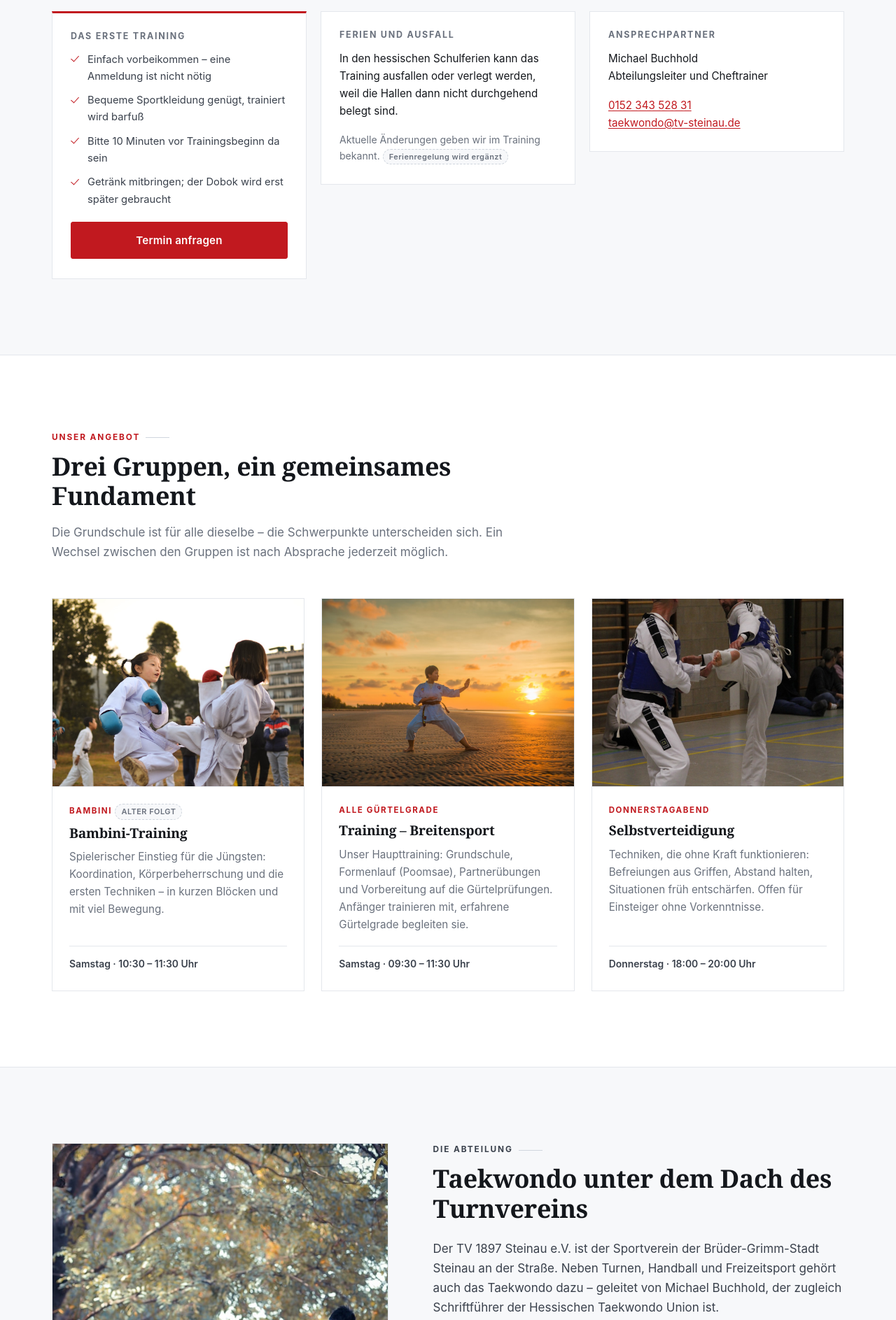
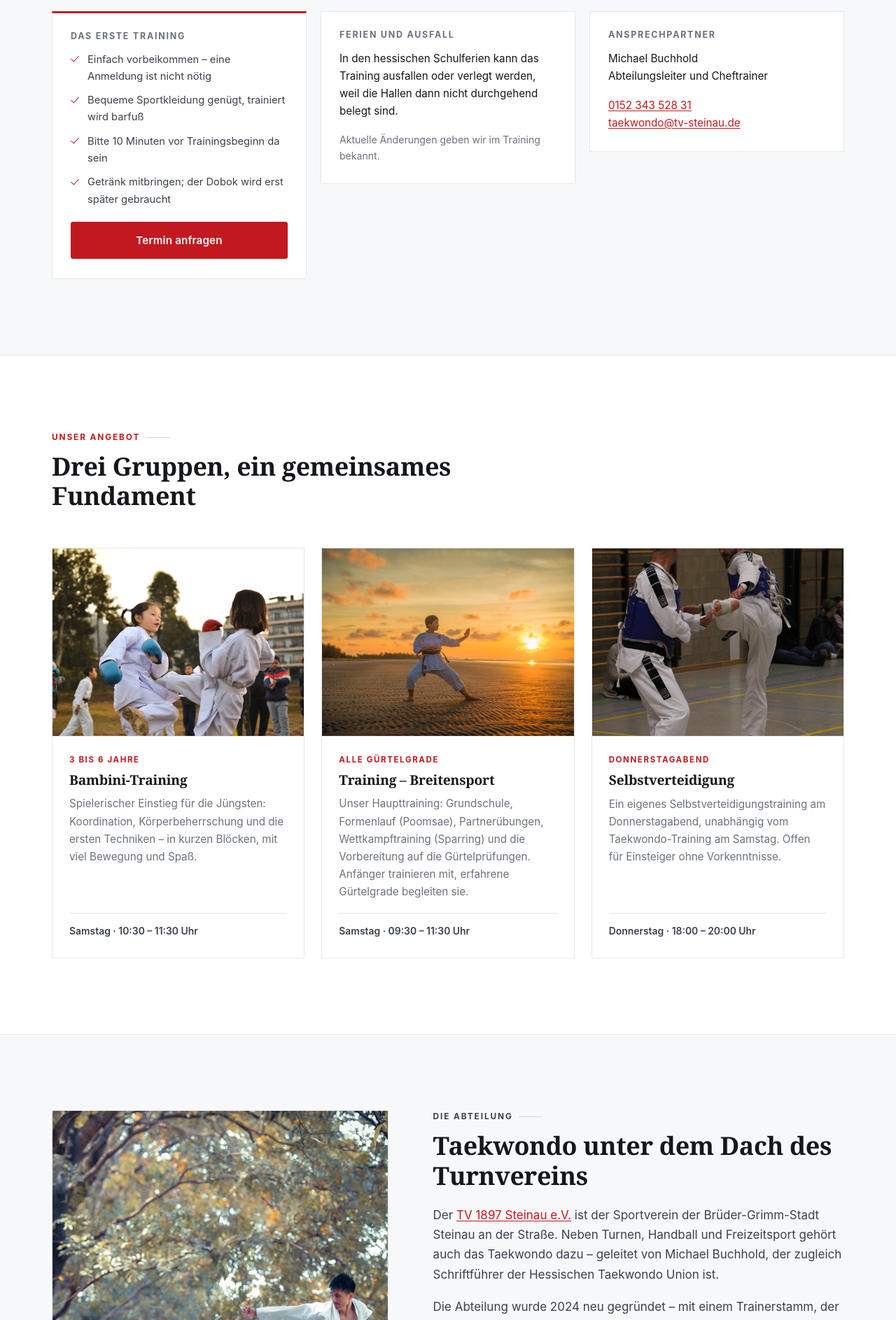
Before and after one commit to JustusRoe/Taekwondo-, a PHP site: page / in a window 1280 px wide. Shown: the part 2680-4567 px from the top of the page at 70% size. Run offline with PHP 8.4, Linux system fonts and the light colour scheme.

Commit message:
Texte überarbeitet, Hallenadressen korrigiert, Anfahrt ergänzt
Hallenadressen waren falsch. Richtig sind Am Steines 23 und Im Schloß
(alte Turnhalle), nicht Am Steinaubach 14 und Schlossstraße 22. Die
Angaben standen an drei Stellen und kommen jetzt aus einer Quelle
(assets/js/trainingstermine.js).

Neu unten im Kontaktteil: Trainingsorte und Anfahrt mit vollständiger
Anschrift je Halle, wann dort trainiert wird und einem Kartenlink. Die
Links zeigen auf OpenStreetMap, weil dabei nichts nachgeladen und
nichts mitgeschnitten wird; Parken und Eingang sind als offener Punkt
markiert.

Beiträge stehen nicht mehr auf dieser Seite. Stattdessen verweist sie
für den Vereinsbeitrag auf tv-steinau.de und für die Umlage auf die
Umlageerklärung im Downloadbereich. Damit gibt es die Zahlen nur an
einer Stelle - dass sie auseinanderlaufen, war zuletzt genau das
Problem. Die Seite verlinkt den Hauptverein jetzt an drei Stellen.

Weitere Textänderungen:
- "Das erste Probetraining" wird zu "Probetraining"
- Banner zur Ferienregelung entfernt
- Vorspann im Angebot entfernt
- Bambini: 3 bis 6 Jahre, "mit viel Bewegung und Spaß"
- Breitensport nennt jetzt auch Wettkampftraining (Sparring)
- Selbstverteidigung beschreibt schlicht das Training am Donnerstag
- Satz zum Leistungsdruck entfernt
- Abteilung: 2024 neu gegründet, mit erfahrenem Trainerstamm
- Platzhalter zu Gründungsjahr und Geschichte entfernt

Nebenbei: Der Kartenlink war mit 23 px ein zu kleines Tippziel und hat
auf Touch-Geräten jetzt 44 px. Die Prüfregel dafür schlug außerdem bei
Links mitten im Fließtext an - sie unterscheidet jetzt zwischen
Schaltflächen und Verweisen im Satz.

Geprüft: kein Überlauf auf zehn Breiten und sechs Gerätegrößen, keine
zu kleinen Tippziele mehr, keine HTTP- oder JS-Fehler, 29 von 29
Serverprüfungen bestanden.

Co-Authored-By: Claude Opus 5 <noreply@anthropic.com>
Claude-Session: https://claude.ai/code/session_01J4GBteVNwyNCbLw6QGuWTM

```diff
--- a/index.html
+++ b/index.html
@@ -55,7 +55,7 @@
         <h1>Taekwondo in <em>Steinau</em> – für Kinder, Jugendliche und Erwachsene.</h1>
         <p class="lead">
           Rund 60 Mitglieder trainieren bei uns Technik, Beweglichkeit und Selbstvertrauen –
-          vom Bambini-Training bis zur Selbstverteidigung für Erwachsene. Das erste
+          vom Bambini-Training bis zur Selbstverteidigung für Erwachsene.
           Probetraining ist kostenlos und unverbindlich.
         </p>
         <div class="hero-actions">
@@ -141,9 +141,9 @@
 
       <div class="plan-legende">
         <span class="halle ort-steines">Halle am Steines</span>
-        <span>Am Steinaubach 14 (am Freibad)</span>
+        <span>Am Steines 23</span>
         <span class="halle ort-schloss">Halle am Schloss</span>
-        <span>Schlossstraße 22 (Brüder-Grimm-Schule)</span>
+        <span>Im Schloß (alte Turnhalle)</span>
       </div>
 
       <!-- ---- Terminkalender ---- -->
@@ -433,10 +433,7 @@
             In den hessischen Schulferien kann das Training ausfallen oder verlegt werden,
             weil die Hallen dann nicht durchgehend belegt sind.
           </p>
-          <p class="panel-note">
-            Aktuelle Änderungen geben wir im Training bekannt.
-            <em class="offen">Ferienregelung wird ergänzt</em>
-          </p>
+          <p class="panel-note">Aktuelle Änderungen geben wir im Training bekannt.</p>
         </div>
 
         <div class="panel">
@@ -460,10 +457,6 @@
       <header class="section-head">
         <p class="eyebrow">Unser Angebot</p>
         <h2>Drei Gruppen, ein gemeinsames Fundament</h2>
-        <p class="section-intro">
-          Die Grundschule ist für alle dieselbe – die Schwerpunkte unterscheiden sich.
-          Ein Wechsel zwischen den Gruppen ist nach Absprache jederzeit möglich.
-        </p>
       </header>
 
       <div class="cards">
@@ -471,11 +464,11 @@
           <img src="assets/img/kinder-training.jpg" width="1200" height="819"
                alt="Zwei Kinder im weißen Dobok üben mit Handschützern eine Kicktechnik">
           <div class="card-body">
-            <p class="card-tag">Bambini <em class="offen">Alter folgt</em></p>
+            <p class="card-tag">3 bis 6 Jahre</p>
             <h3>Bambini-Training</h3>
             <p>
               Spielerischer Einstieg für die Jüngsten: Koordination, Körperbeherrschung und
-              die ersten Techniken – in kurzen Blöcken und mit viel Bewegung.
+              die ersten Techniken – in kurzen Blöcken, mit viel Bewegung und Spaß.
             </p>
             <p class="card-meta">Samstag · 10:30 – 11:30 Uhr</p>
           </div>
@@ -488,9 +481,9 @@
             <p class="card-tag">Alle Gürtelgrade</p>
             <h3>Training – Breitensport</h3>
             <p>
-              Unser Haupttraining: Grundschule, Formenlauf (Poomsae), Partnerübungen und
-              Vorbereitung auf die Gürtelprüfungen. Anfänger trainieren mit,
-              erfahrene Gürtelgrade begleiten sie.
+              Unser Haupttraining: Grundschule, Formenlauf (Poomsae), Partnerübungen,
+              Wettkampftraining (Sparring) und die Vorbereitung auf die Gürtelprüfungen.
+              Anfänger trainieren mit, erfahrene Gürtelgrade begleiten sie.
             </p>
             <p class="card-meta">Samstag · 09:30 – 11:30 Uhr</p>
           </div>
@@ -503,8 +496,8 @@
             <p class="card-tag">Donnerstagabend</p>
             <h3>Selbstverteidigung</h3>
             <p>
-              Techniken, die ohne Kraft funktionieren: Befreiungen aus Griffen, Abstand
-              halten, Situationen früh entschärfen. Offen für Einsteiger ohne Vorkenntnisse.
+              Ein eigenes Selbstverteidigungstraining am Donnerstagabend, unabhängig vom
+              Taekwondo-Training am Samstag. Offen für Einsteiger ohne Vorkenntnisse.
             </p>
             <p class="card-meta">Donnerstag · 18:00 – 20:00 Uhr</p>
           </div>
@@ -524,18 +517,18 @@
         <p class="eyebrow">Die Abteilung</p>
         <h2>Taekwondo unter dem Dach des Turnvereins</h2>
         <p>
-          Der TV 1897 Steinau e.V. ist der Sportverein der Brüder-Grimm-Stadt Steinau an der
-          Straße. Neben Turnen, Handball und Freizeitsport gehört auch das Taekwondo dazu –
-          geleitet von Michael Buchhold, der zugleich Schriftführer der Hessischen
-          Taekwondo Union ist.
+          Der <a href="https://tv-steinau.de" rel="noopener">TV 1897 Steinau e.V.</a> ist der
+          Sportverein der Brüder-Grimm-Stadt Steinau an der Straße. Neben Turnen, Handball
+          und Freizeitsport gehört auch das Taekwondo dazu – geleitet von Michael Buchhold,
+          der zugleich Schriftführer der Hessischen Taekwondo Union ist.
+        </p>
+        <p>
+          Die Abteilung wurde 2024 neu gegründet – mit einem Trainerstamm, der seit vielen
+          Jahren Taekwondo unterrichtet. Jung als Abteilung, erfahren auf der Matte.
         </p>
         <p>
           Bei uns steht niemand allein auf der Matte. Neue Mitglieder werden in den ersten
-          Wochen begleitet, bis Stand, Schlag- und Tritttechniken sitzen. Leistungsdruck gibt
-          es nur für die, die ihn suchen – der Schwerpunkt liegt auf dem Breitensport.
-        </p>
-        <p class="panel-note">
-          <em class="offen">Gründungsjahr der Abteilung und ein Absatz zur Geschichte werden ergänzt</em>
+          Wochen begleitet, bis Stand, Schlag- und Tritttechniken sitzen.
         </p>
 
         <h3 class="subhead">Die fünf Prinzipien des Taekwondo</h3>
@@ -769,72 +762,24 @@
         </li>
       </ul>
 
-      <h3 class="beitrag-titel">Was die Mitgliedschaft kostet</h3>
-      <div class="beitrag-grid">
-        <div class="table-wrap">
-          <table class="schedule">
-            <caption class="visually-hidden">
-              Jährliche Abteilungsumlage und Vereinsbeitrag, Stand Juli 2024
-            </caption>
-            <thead>
-              <tr>
-                <th scope="col">Mitgliedschaft</th>
-                <th scope="col">Umlage im Jahr</th>
-              </tr>
-            </thead>
-            <tbody>
-              <tr>
-                <th scope="row" class="day">Einzelmitgliedschaft</th>
-                <td class="time">48,00 €<span class="beitrag-zusatz">zzgl. 48,00 € Vereinsbeitrag</span></td>
-              </tr>
-              <tr>
-                <th scope="row" class="day">Ab drei Familienmitgliedern</th>
-                <td class="time">30,00 €<span class="beitrag-zusatz">zzgl. 120,00 € Vereinsbeitrag</span></td>
-              </tr>
-              <tr>
-                <th scope="row" class="day">Bereits Mitglied im TV Steinau</th>
-                <td class="time">65,00 €<span class="beitrag-zusatz">pro Person</span></td>
-              </tr>
-              <tr>
-                <th scope="row" class="day">Bereits Mitglied, ab drei Familienmitgliedern</th>
-                <td class="time">150,00 €<span class="beitrag-zusatz">gesamt</span></td>
-              </tr>
-            </tbody>
-          </table>
-        </div>
-
-        <div class="panel">
-          <h3>Dazu kommt</h3>
-          <ul class="check">
-            <li><strong>10,00 €</strong> Verwaltungsgebühr des Vereins, einmalig beim Eintritt</li>
-            <li><strong>50,00 €</strong> Anmeldegebühr der Abteilung, einmalig und in bar</li>
-            <li><strong>30,00 €</strong> Verbandsgebühr im Januar jedes Jahres, in bar beim
-              Abteilungsleiter – dafür kommt die Jahresmarke in den Taekwondo-Pass</li>
-            <li>Ein <strong>Passbild</strong> je angemeldeter Person für den Taekwondo-Pass</li>
-          </ul>
-          <p>
-            <strong>Wer neu in den Verein eintritt, zahlt im Jahr also 96,00 € allein
-            oder 150,00 € ab drei Familienmitgliedern</strong> – Vereinsbeitrag und
-            Abteilungsumlage zusammen.
-          </p>
-          <p>
-            Der Vereinsbeitrag wird ausschließlich per SEPA-Lastschrift eingezogen;
-            Barzahlung und Überweisung sind dafür nicht möglich. Die Gebühren der
-            Abteilung dagegen werden bar entrichtet.
-          </p>
-          <p>
-            Die Kündigung muss schriftlich beim Abteilungsleiter eingehen, ist nur zum
-            31. Dezember möglich und muss bis zum 15. November vorliegen.
-          </p>
-          <p>
-            Bei eigenen Turnieren helfen Eltern und Sportler mit – Helferdienst,
-            Kuchen- und Salatspenden.
-          </p>
-          <p class="panel-note">
-            Umlage aus der Umlageerklärung der Abteilung, Vereinsbeitrag aus der
-            Beitrittserklärung, Stand Juli 2024.
-          </p>
-        </div>
+      <div class="hinweis-kasten">
+        <h3>Beiträge und Gebühren</h3>
+        <p>
+          Diese Seite ergänzt den Auftritt des Hauptvereins – die Beiträge stehen dort,
+          damit sie nur an einer Stelle gepflegt werden müssen und nicht auseinanderlaufen.
+        </p>
+        <ul class="check">
+          <li>Den <strong>Vereinsbeitrag</strong> findest du auf
+            <a href="https://tv-steinau.de" rel="noopener">tv-steinau.de</a>
+            und in der Beitrittserklärung oben.</li>
+          <li>Die <strong>Umlage der Abteilung</strong> samt Anmelde- und Verbandsgebühr
+            steht in der Umlageerklärung oben.</li>
+        </ul>
+        <p>
+          Der Vereinsbeitrag wird per SEPA-Lastschrift eingezogen, die Gebühren der
+          Abteilung werden bar entrichtet. Bei Fragen hilft die
+          <a href="#kontakt">Abteilungsleitung</a> weiter.
+        </p>
       </div>
     </div>
   </section>
@@ -935,15 +880,40 @@
           </div>
 
           <div class="panel">
-            <h3>Trainingsorte</h3>
-            <ul class="check">
-              <li>Halle am Steines, Am Steinaubach 14 – donnerstags und samstags</li>
-              <li>Halle am Schloss, Schlossstraße 22 – an einzelnen Samstagen</li>
+            <h3>Trainingsorte und Anfahrt</h3>
+            <p>
+              Wir trainieren in zwei Hallen an verschiedenen Enden von Steinau. Prüfe vor
+              dem Losfahren im <a href="#trainingszeiten">Terminkalender</a>, welche Halle
+              an dem Tag dran ist.
+            </p>
+
+            <ul class="orte">
+              <li>
+                <span class="halle ort-steines">Halle am Steines</span>
+                <address>
+                  Am Steines 23<br>
+                  36396 Steinau an der Straße
+                </address>
+                <span class="ort-wann">Donnerstag und die meisten Samstage</span>
+                <a class="ort-route"
+                   href="https://www.openstreetmap.org/search?query=Am%20Steines%2023%2C%2036396%20Steinau%20an%20der%20Stra%C3%9Fe"
+                   rel="noopener">Auf der Karte ansehen</a>
+              </li>
+              <li>
+                <span class="halle ort-schloss">Halle am Schloss</span>
+                <address>
+                  Im Schloß (alte Turnhalle)<br>
+                  36396 Steinau an der Straße
+                </address>
+                <span class="ort-wann">An einzelnen Samstagen, Bambini dort erst ab 11:30 Uhr</span>
+                <a class="ort-route"
+                   href="https://www.openstreetmap.org/search?query=Im%20Schlo%C3%9F%2C%2036396%20Steinau%20an%20der%20Stra%C3%9Fe"
+                   rel="noopener">Auf der Karte ansehen</a>
+              </li>
             </ul>
+
             <p class="panel-note">
-              Welche Halle wann dran ist, steht im
-              <a href="#trainingszeiten">Terminkalender</a>.
-              <em class="offen">Anfahrt und Parkmöglichkeiten werden ergänzt</em>
+              <em class="offen">Hinweise zum Parken und zum Eingang werden ergänzt</em>
             </p>
           </div>
         </aside>
```
Also changed, not shown: CHECKLISTE-INHALTE.md (+17 -17 lines), assets/css/style.css (+38 -0 lines), assets/js/trainingstermine.js (+4 -4 lines).
